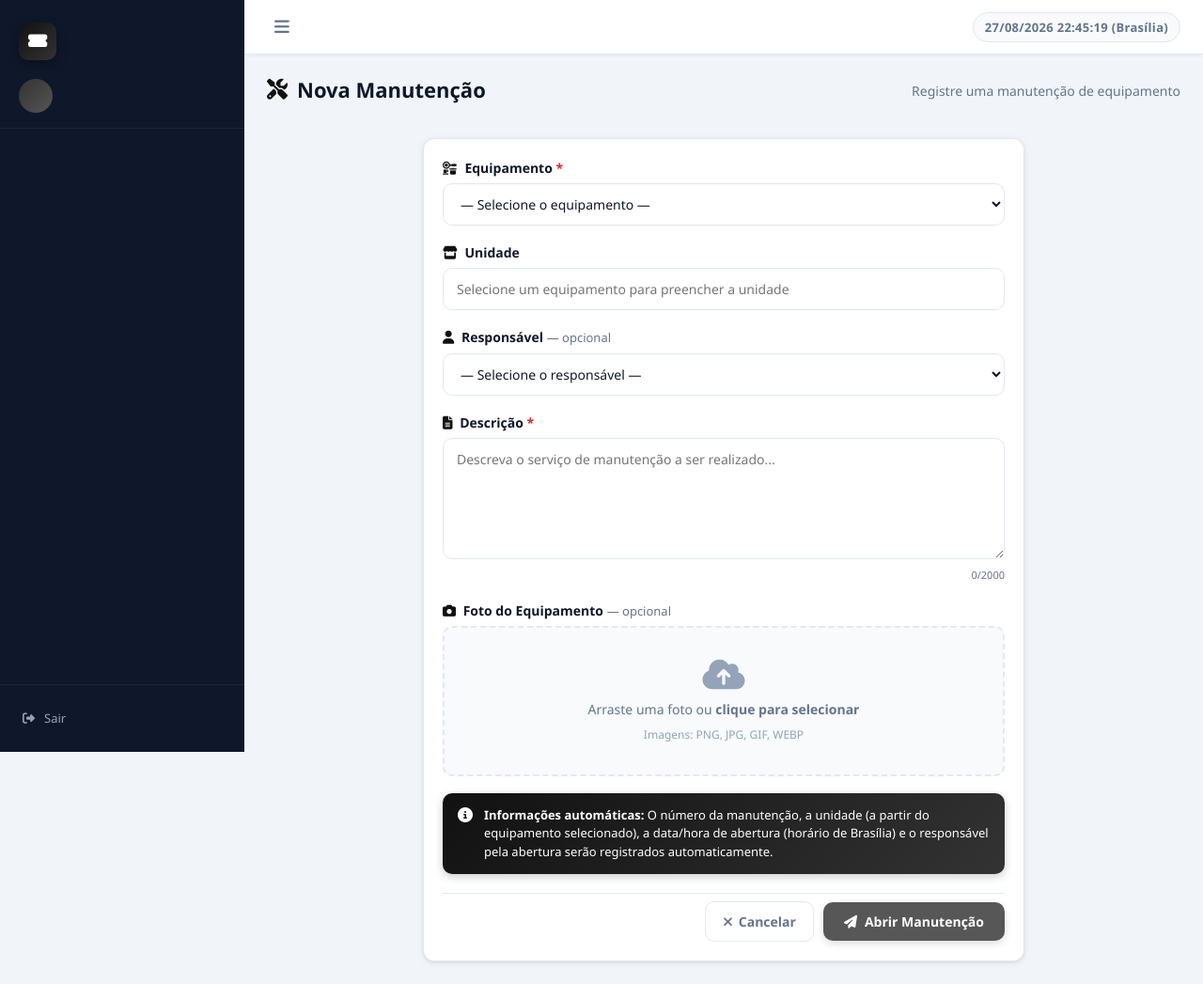
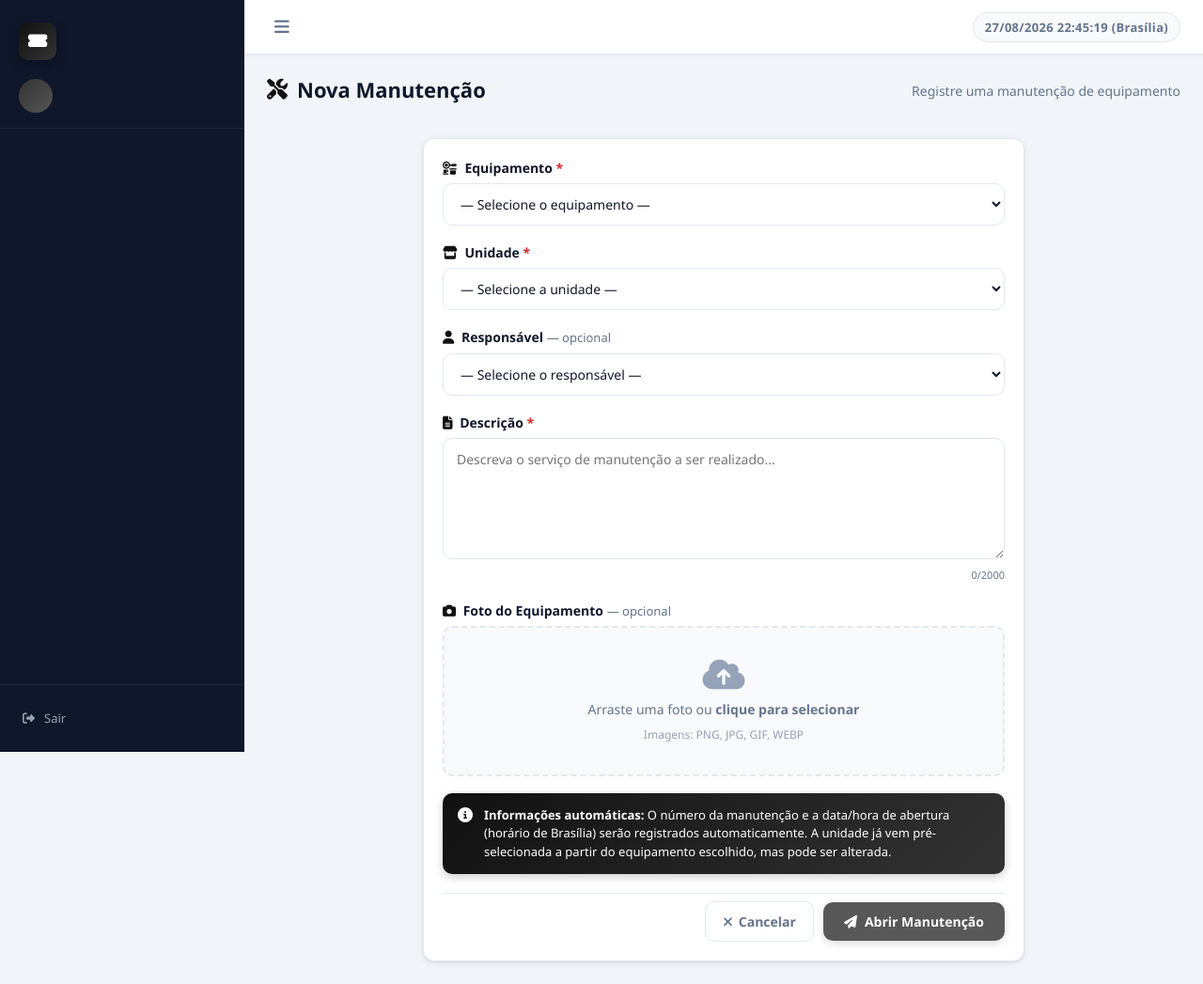
Before and after one commit to Rodrigoolimpioo/tickets, a Python web app: template frontend/templates/abrir_manutencao.html in a window 1280 px wide. Shown: the whole page at 94% size. Run offline with Jinja, Linux system fonts and the light colour scheme; the template is opened without the code that fills it, so the values that code supplies are empty.

Commit message:
fix: campo Unidade em Nova Manutenção era somente leitura e travava
Trocado por um select de verdade, populado com as unidades cadastradas
e pré-selecionado a partir do equipamento escolhido — mas editável,
já que o campo readonly não deixava o usuário preencher nada.

Co-Authored-By: Claude Sonnet 5 <noreply@anthropic.com>

```diff
--- a/frontend/templates/abrir_manutencao.html
+++ b/frontend/templates/abrir_manutencao.html
@@ -43,13 +43,17 @@
           </select>
         </div>
 
-        <!-- UNIDADE (preenchida automaticamente a partir do equipamento) -->
+        <!-- UNIDADE (pré-selecionada a partir do equipamento, mas editável) -->
         <div class="form-group">
           <label class="form-lbl">
-            <i class="fa-solid fa-store"></i> Unidade
+            <i class="fa-solid fa-store"></i> Unidade <span class="req">*</span>
           </label>
-          <input type="text" id="unidadeDisplay" class="form-inp" value="" readonly
-                 placeholder="Selecione um equipamento para preencher a unidade" />
+          <select name="unidade" id="unidadeSelect" class="form-inp form-sel" required>
+            <option value="">— Selecione a unidade —</option>
+            {% for u in unidades %}
+            <option value="{{ u }}">{{ u }}</option>
+            {% endfor %}
+          </select>
         </div>
 
         <!-- RESPONSÁVEL -->
@@ -109,9 +113,9 @@
         <div class="info-box">
           <i class="fa-solid fa-circle-info"></i>
           <div>
-            <strong>Informações automáticas:</strong> O número da manutenção, a unidade (a partir do equipamento
-            selecionado), a data/hora de abertura (horário de Brasília) e o responsável pela abertura serão
-            registrados automaticamente.
+            <strong>Informações automáticas:</strong> O número da manutenção e a data/hora de abertura
+            (horário de Brasília) serão registrados automaticamente. A unidade já vem pré-selecionada a
+            partir do equipamento escolhido, mas pode ser alterada.
           </div>
         </div>
 
@@ -137,12 +141,16 @@
     counter.textContent = textarea.value.length;
   });
 
-  // Preenche a unidade (somente leitura) a partir do equipamento selecionado
+  // Pré-seleciona a unidade a partir do equipamento escolhido — o usuário
+  // ainda pode trocar manualmente depois, o select não fica travado.
   const equipamentoSelect = document.getElementById('equipamentoSelect');
-  const unidadeDisplay = document.getElementById('unidadeDisplay');
+  const unidadeSelect = document.getElementById('unidadeSelect');
   equipamentoSelect.addEventListener('change', () => {
     const opt = equipamentoSelect.options[equipamentoSelect.selectedIndex];
-    unidadeDisplay.value = opt ? (opt.getAttribute('data-unidade') || '') : '';
+    const unidade = opt ? (opt.getAttribute('data-unidade') || '') : '';
+    if (unidade && [...unidadeSelect.options].some((o) => o.value === unidade)) {
+      unidadeSelect.value = unidade;
+    }
   });
 
   // Upload da foto do equipamento
```
Also changed, not shown: backend/controllers/manutencao_controller.py (+5 -3 lines).
